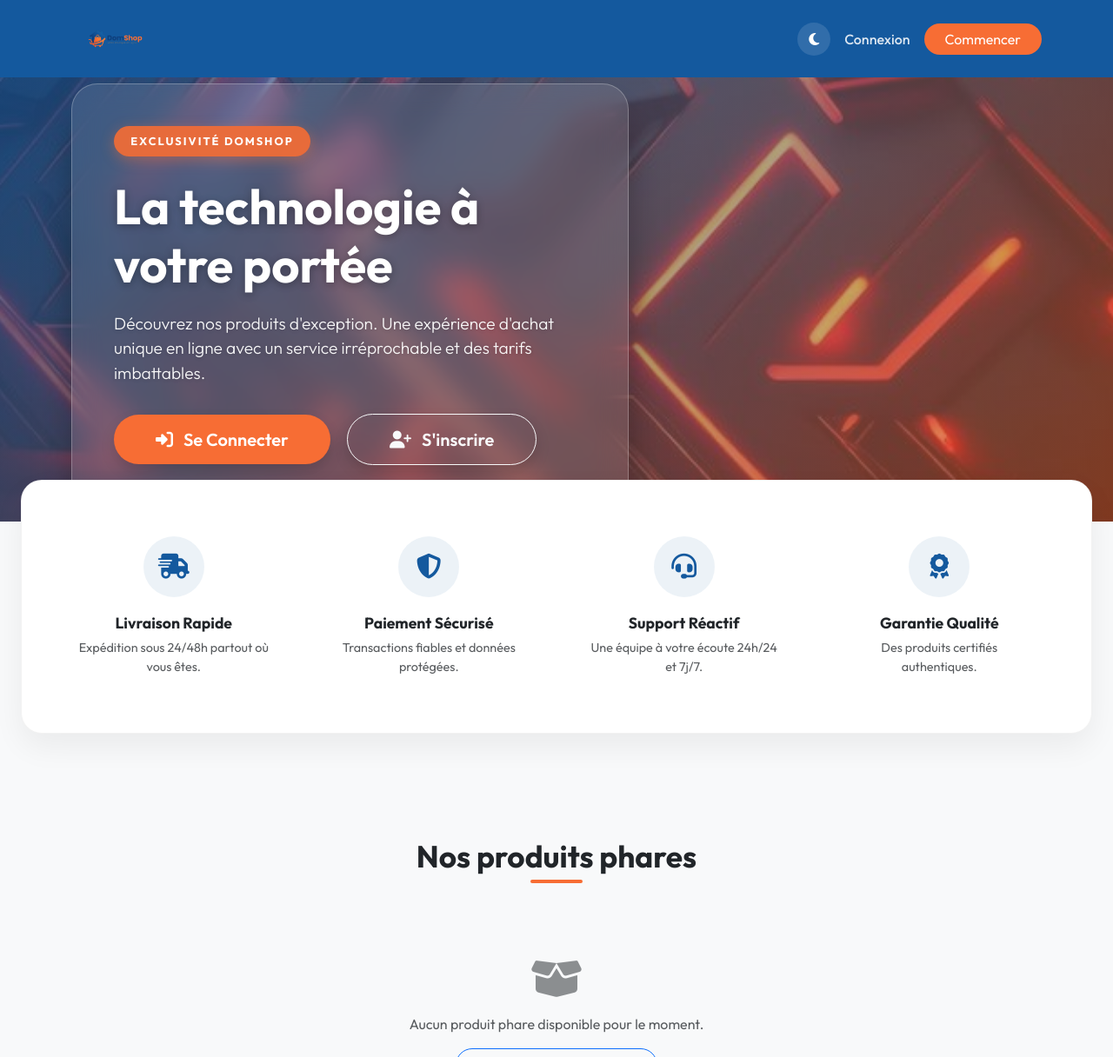
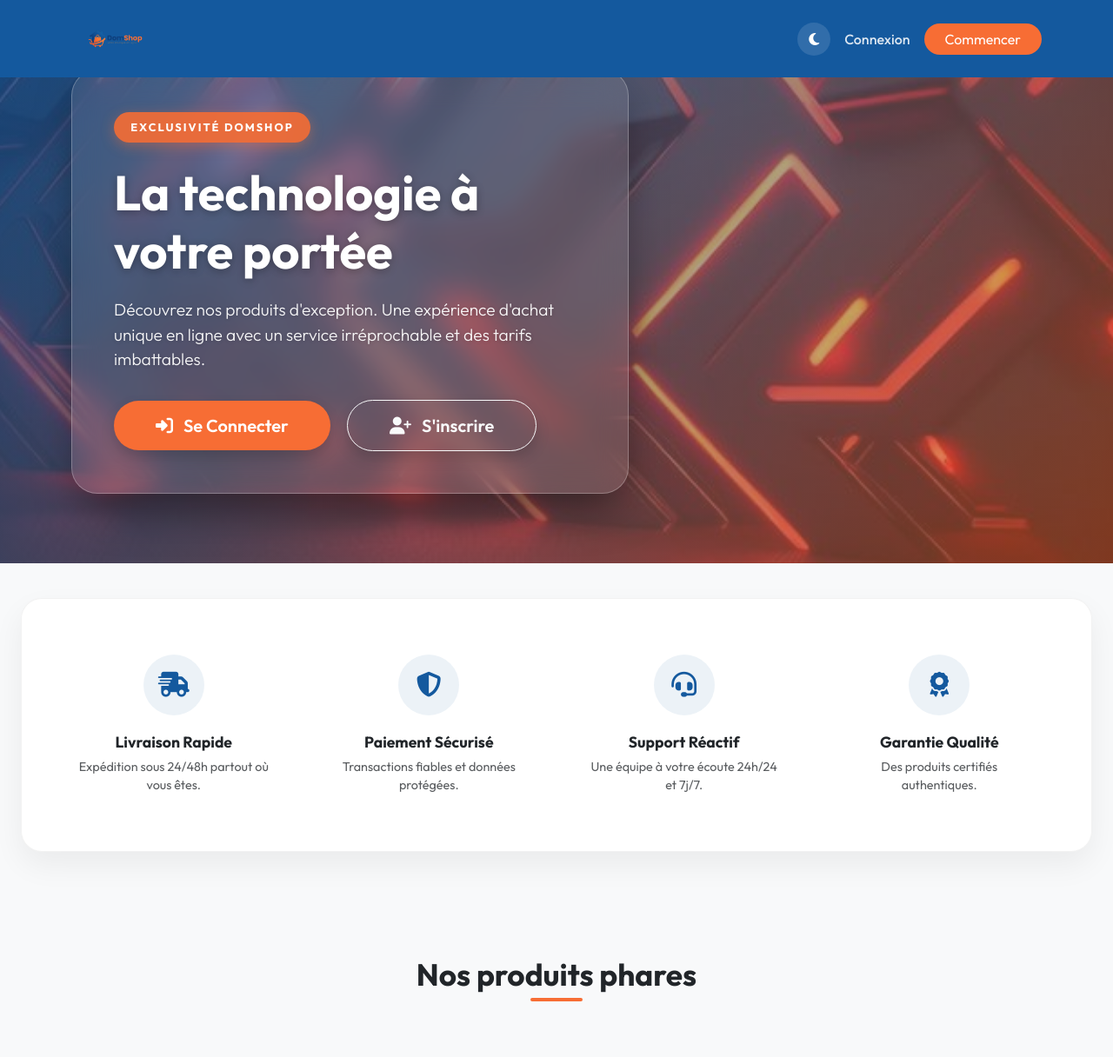
Before and after one commit to Dominique12345678/domshop, a Django app: page / in a window 1280 px wide. Shown: the top 1216 px of the page at 87% size. Run offline with Django 5.2, Linux system fonts and the light colour scheme; data that the repository does not hold is empty.

Commit message:
Fix homepage overlap by removing negative margin on features section and updating hero height

```diff
--- a/shop/templates/client/home.html
+++ b/shop/templates/client/home.html
@@ -13,13 +13,14 @@
     /* Fullscreen Hero Section */
     .hero-container {
         position: relative;
-        height: 75vh;
+        min-height: 75vh;
         width: 100%;
         overflow: hidden;
         display: flex;
         align-items: center;
         margin-top: 0;
         padding-top: 80px;
+        padding-bottom: 80px;
     }
 
     .hero-bg-img {
@@ -136,7 +137,7 @@
     /* ---- KEY FEATURES SECTION ---- */
     .features-section {
         background: var(--card-bg);
-        margin-top: -3rem;
+        margin-top: 2.5rem;
         position: relative;
         z-index: 10;
         border-radius: 24px;
```
